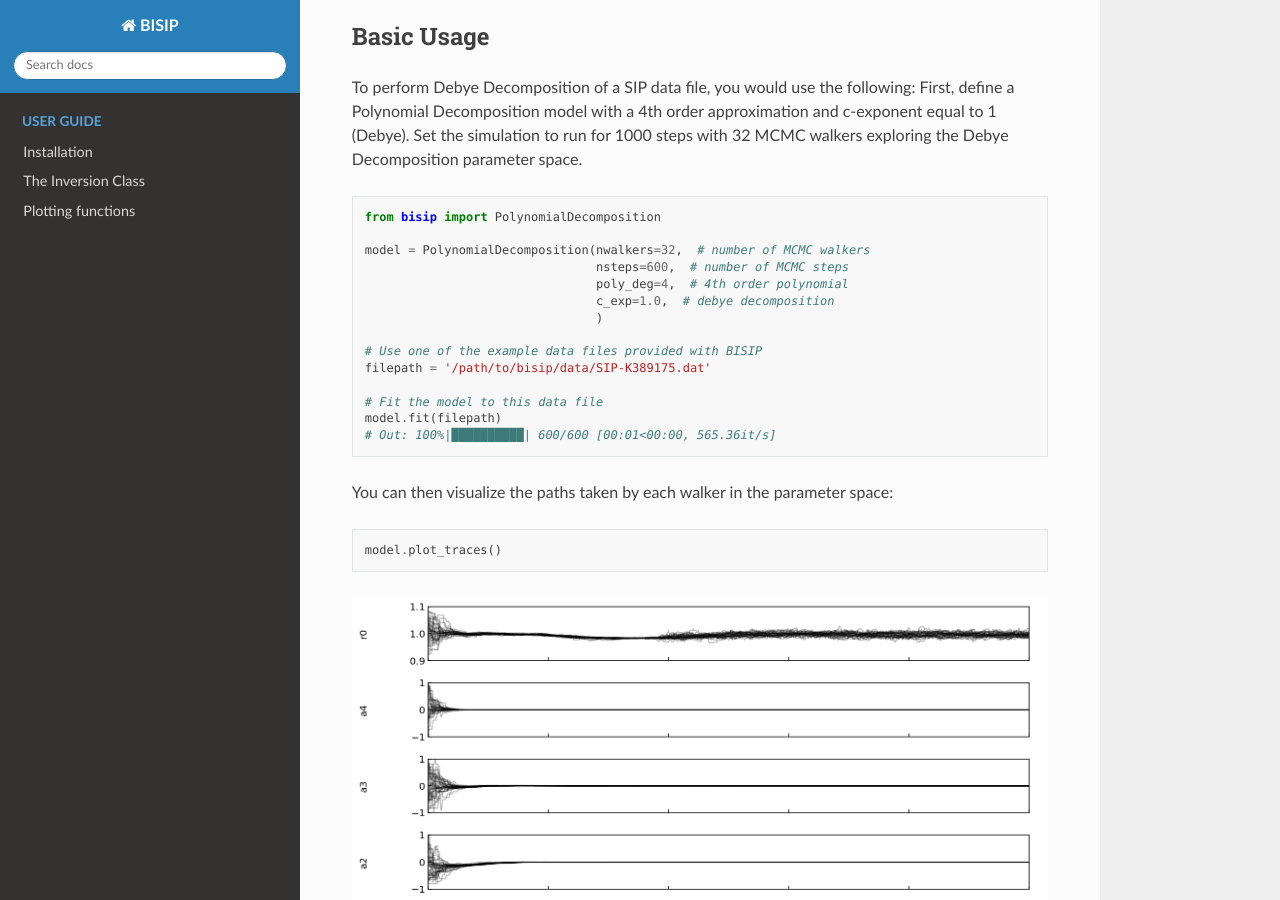
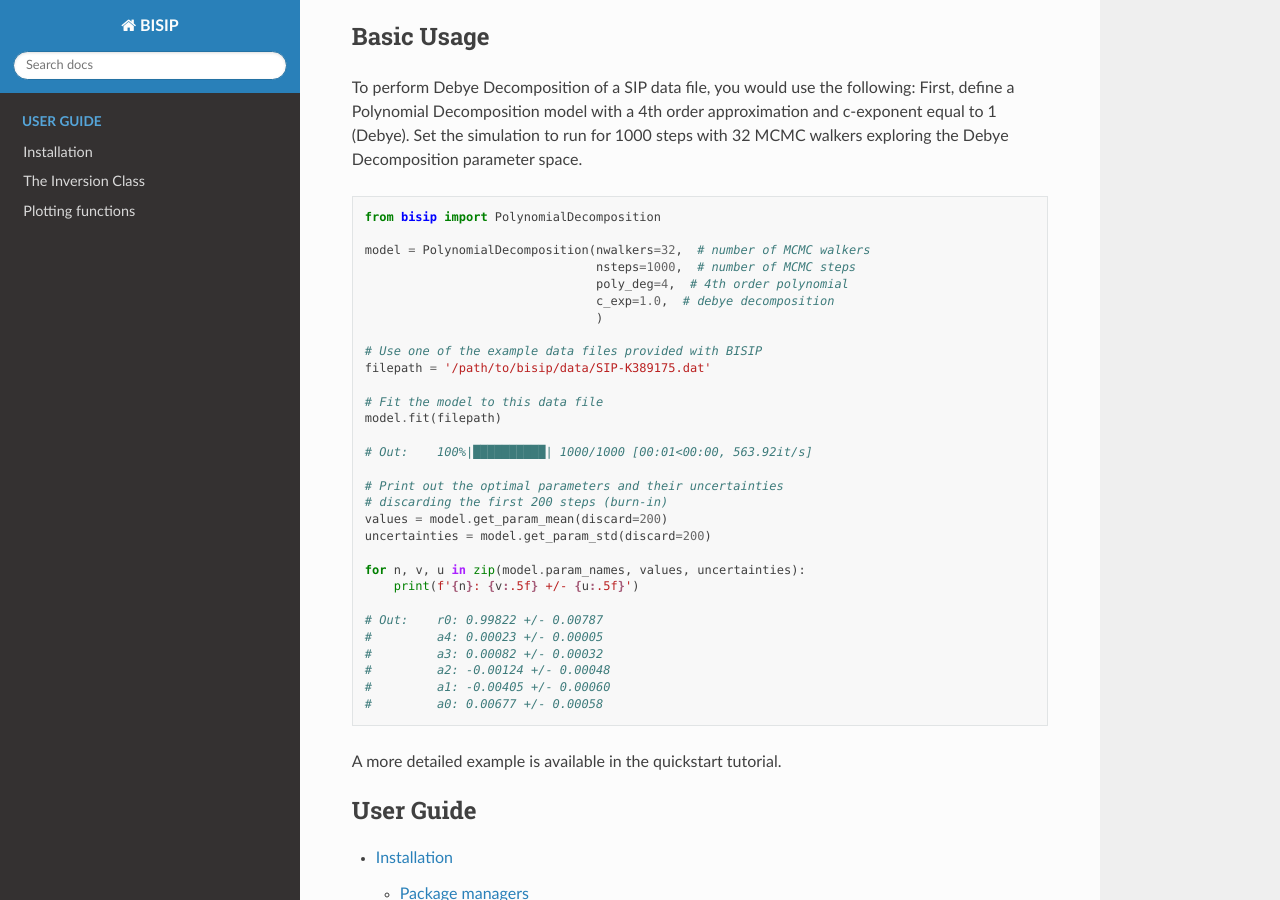
Before and after one commit to clberube/bisip2, a Sphinx documentation site: the page built from docs/index.rst, in a window 1280 px wide and 900 px high, scrolled down 380 px. Built offline with Sphinx 7.4.7 and the Read the Docs theme 2.0.0, drawn with Linux system fonts in a browser that asks for light colours; pages that are not in the unit, such as notebooks, are missing from menus.

Commit message:
Add doc draft

```diff
--- a/docs/index.rst
+++ b/docs/index.rst
@@ -31,7 +31,7 @@ with 32 MCMC walkers exploring the Debye Decomposition parameter space.
   from bisip import PolynomialDecomposition
 
   model = PolynomialDecomposition(nwalkers=32,  # number of MCMC walkers
-                                  nsteps=600,  # number of MCMC steps
+                                  nsteps=1000,  # number of MCMC steps
                                   poly_deg=4,  # 4th order polynomial
                                   c_exp=1.0,  # debye decomposition
                                   )
@@ -41,15 +41,23 @@ with 32 MCMC walkers exploring the Debye Decomposition parameter space.
 
   # Fit the model to this data file
   model.fit(filepath)
-  # Out: 100%|██████████| 600/600 [00:01<00:00, 565.36it/s]
 
-You can then visualize the paths taken by each walker in the parameter space:
+  # Out:    100%|██████████| 1000/1000 [00:01<00:00, 563.92it/s]
 
-.. code-block:: python
+  # Print out the optimal parameters and their uncertainties
+  # discarding the first 200 steps (burn-in)
+  values = model.get_param_mean(discard=200)
+  uncertainties = model.get_param_std(discard=200)
 
-  model.plot_traces()
+  for n, v, u in zip(model.param_names, values, uncertainties):
+      print(f'{n}: {v:.5f} +/- {u:.5f}')
 
-.. image:: https://raw.githubusercontent.com/clberube/bisip2/master/figures/traces.png
+  # Out:    r0: 0.99822 +/- 0.00787
+  #         a4: 0.00023 +/- 0.00005
+  #         a3: 0.00082 +/- 0.00032
+  #         a2: -0.00124 +/- 0.00048
+  #         a1: -0.00405 +/- 0.00060
+  #         a0: 0.00677 +/- 0.00058
 
 
 A more detailed example is available in the :ref:`quickstart` tutorial.
```
Also changed, not shown: tests.py (+11 -2 lines).
